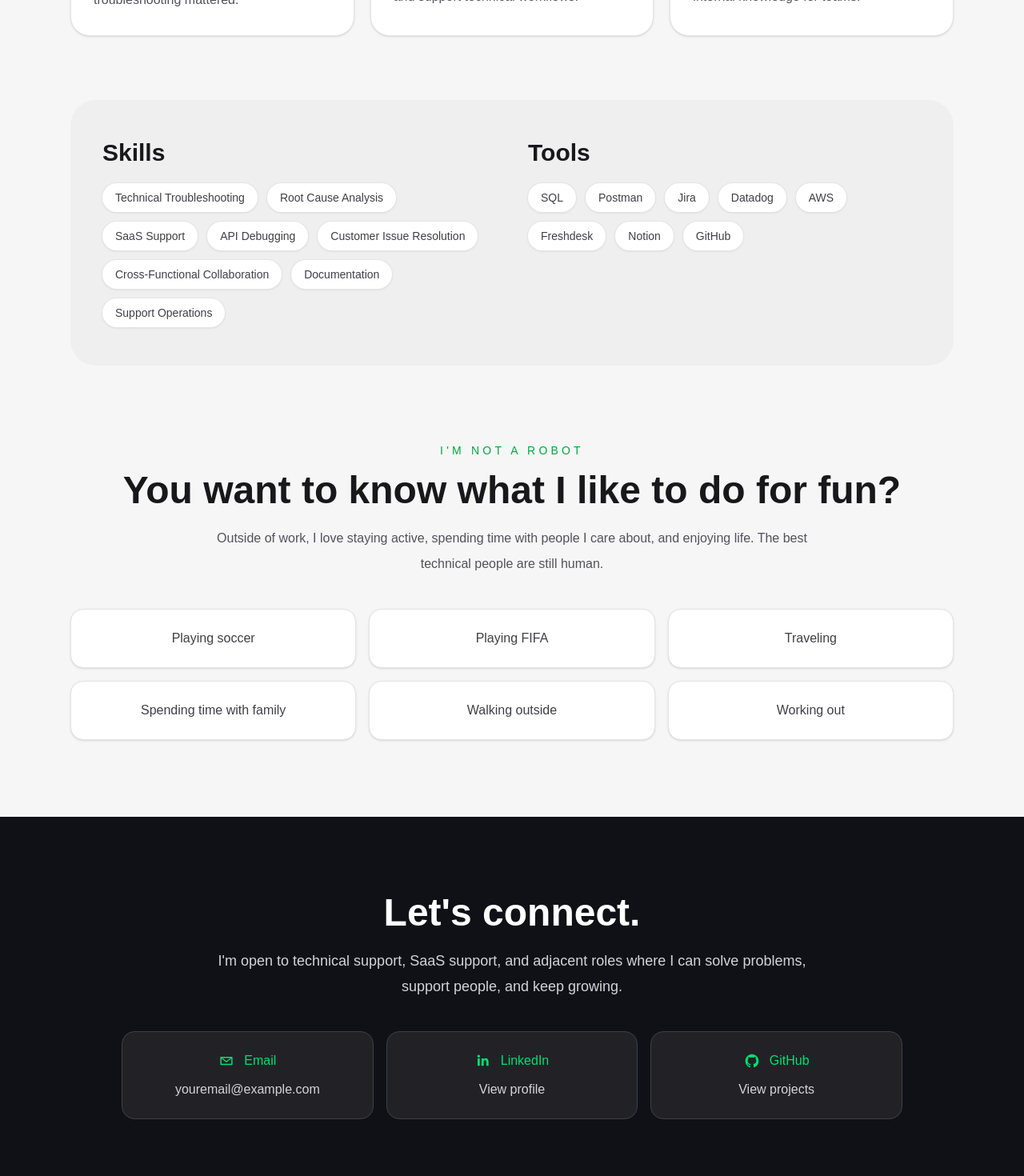
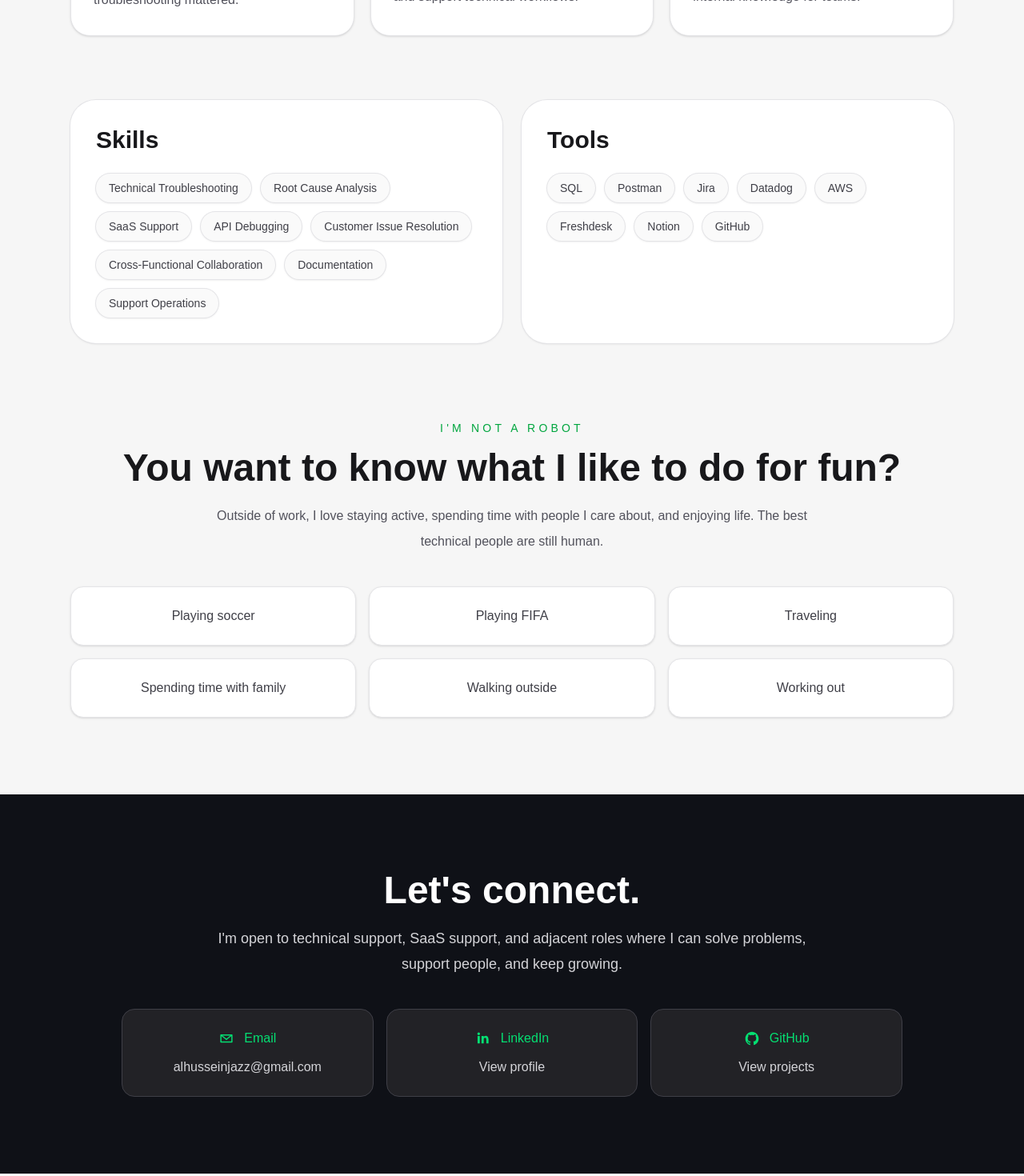
Before and after one commit to Jazz-1998/jazz-portfolio, a Next.js app: page / in a window 1280 px wide. Shown: the part 2460-3930 px from the top of the page at 80% size. Built offline with nearby package versions, Linux system fonts and the light colour scheme.

Commit message:
Fix the skills section

```diff
--- a/app/page.tsx
+++ b/app/page.tsx
@@ -143,7 +143,7 @@ export default function Home() {
               <GithubIcon />
             </a>
             <a
-              href="https://www.linkedin.com/in/YOUR-LINKEDIN/"
+              href="https://www.linkedin.com/in/jawad-alhussein/"
               target="_blank"
               rel="noreferrer"
               aria-label="LinkedIn"
@@ -152,7 +152,7 @@ export default function Home() {
               <LinkedinIcon />
             </a>
             <a
-              href="mailto:youremail@example.com"
+              href="mailto:alhusseinjazz@gmail.com"
               aria-label="Email"
               className="text-zinc-500 transition hover:text-green-600"
             >
@@ -304,15 +304,14 @@ export default function Home() {
       </section>
 
       <section id="skills" className="mx-auto max-w-6xl px-6 pb-20 md:pb-24">
-        <div className="rounded-[2rem] bg-[#efefef] px-6 py-10 md:px-10 md:py-12">
-          <div className="grid gap-10 md:grid-cols-2">
-            <div>
-              <h2 className="mb-5 text-3xl font-bold text-zinc-900">Skills</h2>
+  <div className="grid gap-6 md:grid-cols-2">
+    <div className="rounded-[2rem] bg-white p-8 shadow-sm ring-1 ring-zinc-200">
+      <h2 className="mb-6 text-3xl font-bold text-zinc-900">Skills</h2>
       <div className="flex flex-wrap gap-3">
         {skills.map((skill) => (
           <span
             key={skill}
-                    className="rounded-full bg-white px-4 py-2 text-sm text-zinc-700 shadow-sm ring-1 ring-zinc-200"
+            className="rounded-full bg-zinc-50 px-4 py-2 text-sm text-zinc-700 shadow-sm ring-1 ring-zinc-200"
           >
             {skill}
           </span>
@@ -320,18 +319,17 @@ export default function Home() {
       </div>
     </div>
 
-            <div>
-              <h2 className="mb-5 text-3xl font-bold text-zinc-900">Tools</h2>
+    <div className="rounded-[2rem] bg-white p-8 shadow-sm ring-1 ring-zinc-200">
+      <h2 className="mb-6 text-3xl font-bold text-zinc-900">Tools</h2>
       <div className="flex flex-wrap gap-3">
         {tools.map((tool) => (
           <span
             key={tool}
-                    className="rounded-full bg-white px-4 py-2 text-sm text-zinc-700 shadow-sm ring-1 ring-zinc-200"
+            className="rounded-full bg-zinc-50 px-4 py-2 text-sm text-zinc-700 shadow-sm ring-1 ring-zinc-200"
           >
             {tool}
           </span>
         ))}
-              </div>
       </div>
     </div>
   </div>
@@ -373,18 +371,18 @@ export default function Home() {
 
           <div className="mt-10 grid gap-4 md:grid-cols-3">
             <a
-              href="mailto:youremail@example.com"
+              href="mailto:alhusseinjazz@gmail.com"
               className="rounded-2xl border border-zinc-700 bg-zinc-800/80 p-6 transition hover:border-green-500 hover:bg-zinc-800"
             >
               <div className="mb-3 flex items-center justify-center gap-3 text-green-400">
                 <MailIcon />
                 <span className="font-medium">Email</span>
               </div>
-              <p className="break-all text-zinc-300">youremail@example.com</p>
+              <p className="break-all text-zinc-300">alhusseinjazz@gmail.com</p>
             </a>
 
             <a
-              href="https://www.linkedin.com/in/YOUR-LINKEDIN/"
+              href="https://www.linkedin.com/in/jawad-alhussein/"
               target="_blank"
               rel="noreferrer"
               className="rounded-2xl border border-zinc-700 bg-zinc-800/80 p-6 transition hover:border-green-500 hover:bg-zinc-800"
```
Lines whose indentation alone changed are shown as unchanged.
